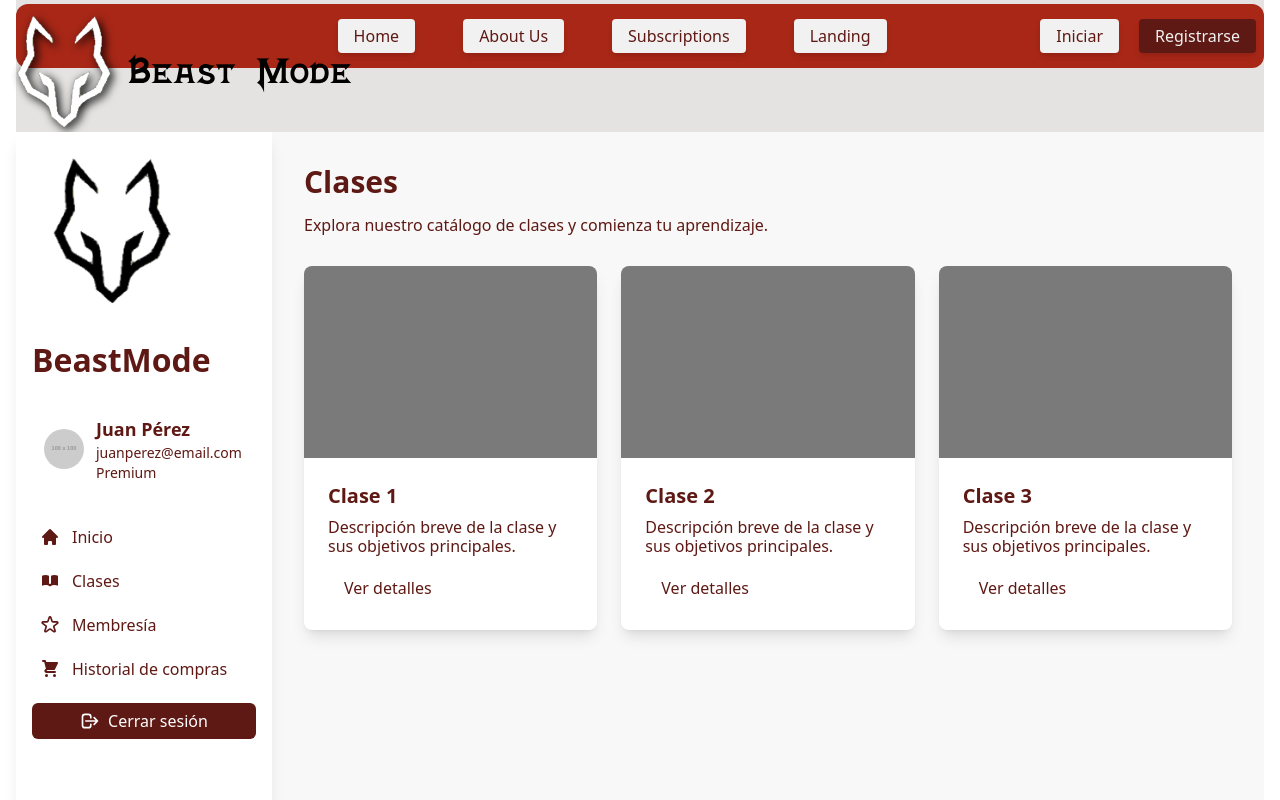
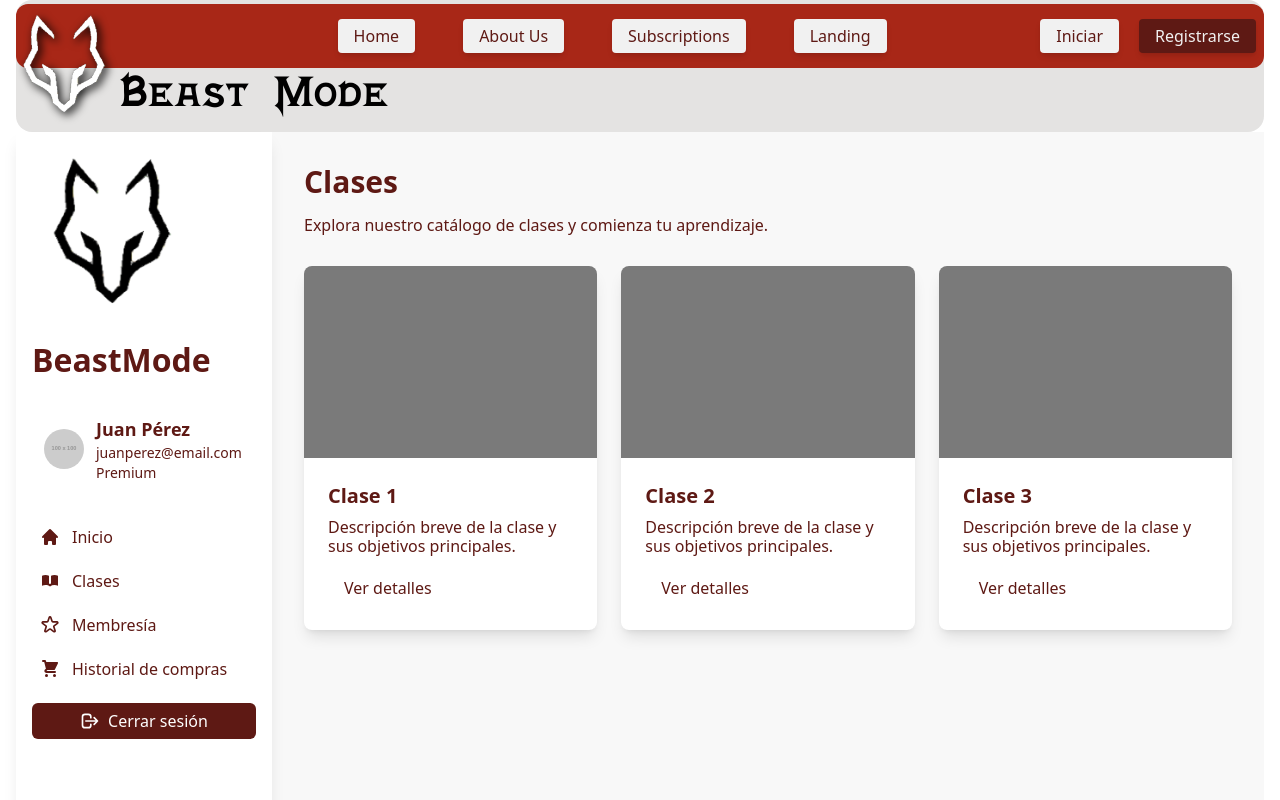
Before and after one commit to beastmode-pf-proyect/beastmode, a Next.js app in the folder frontend/front/: page /dashboard/clases in a window 1280 px wide. Shown: the top 800 px of the page. Built offline with nearby package versions, Linux system fonts and the light colour scheme.

Commit message:
agregando los estilos de nuevo

```diff
--- a/frontend/front/src/Components/Navbar/Navbar.module.css
+++ b/frontend/front/src/Components/Navbar/Navbar.module.css
@@ -5,7 +5,7 @@
 
 .logoPosicion {
     position: absolute;
-    left: 0;
+    left: .5rem;
     top: .5rem;
 }
 
@@ -31,8 +31,8 @@
 
 .logo {
     filter: drop-shadow(3px 3px 5px rgba(0, 0, 0));
-    width: 8rem;
-    height: 8rem;
+    width: 7rem;
+    height: 7rem;
 }
 
 @media (max-width: 767px) {
@@ -52,7 +52,7 @@
 
 .tituloLogo {
     font-family: "mephisto";
-    font-size: 2.5rem;
+    font-size: 3rem;
     margin: 0;
     padding: 0;
 }
--- a/frontend/front/src/Components/Navbar/Navbar.tsx
+++ b/frontend/front/src/Components/Navbar/Navbar.tsx
@@ -34,9 +34,9 @@ export const Navbar: React.FC = (): ReactElement => {
             <div className="flex justify-center items-center text-#5e1914">
 
                 {/* logo y nombre */}
-                <div className={`${estilos.logoPosicion} flex flex-row justify-center items-center`}>
+                <div className={`${estilos.logoPosicion} flex flex-row justify-center `}>
                     <Image src={logo} alt="Logo" className={`${estilos.logo}`} />
-                    <h1 className={estilos.tituloLogo}>Beast Mode</h1>
+                    <h1 className={`${estilos.tituloLogo} flex items-end`}>Beast Mode</h1>
                 </div>
 
 
--- a/frontend/front/src/Views/Header/Header.module.css
+++ b/frontend/front/src/Views/Header/Header.module.css
@@ -1,3 +1,4 @@
 .contenedorPrincipal {
     background-color: RGB(119, 114, 113, 0.2);
+    border-radius: 1rem;
 }
```
